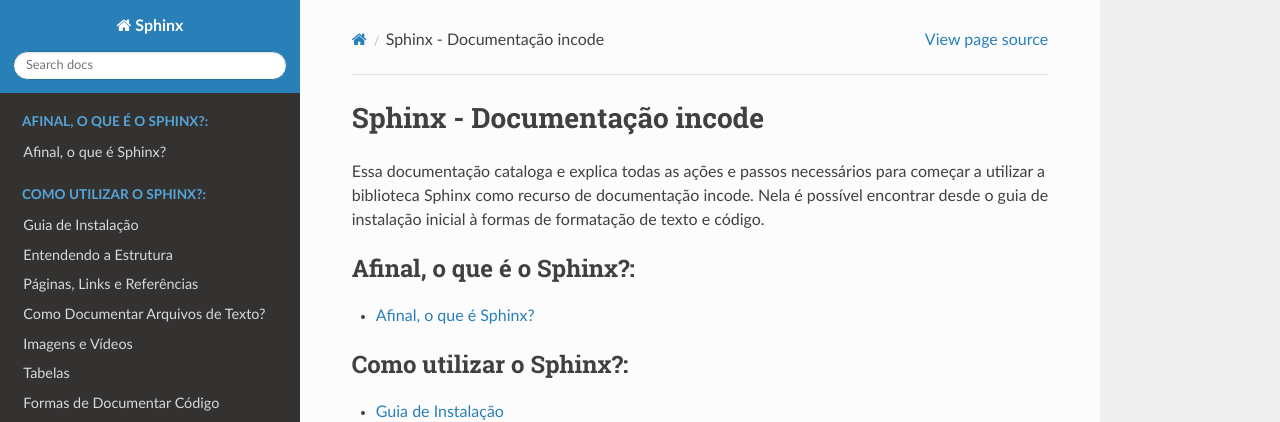
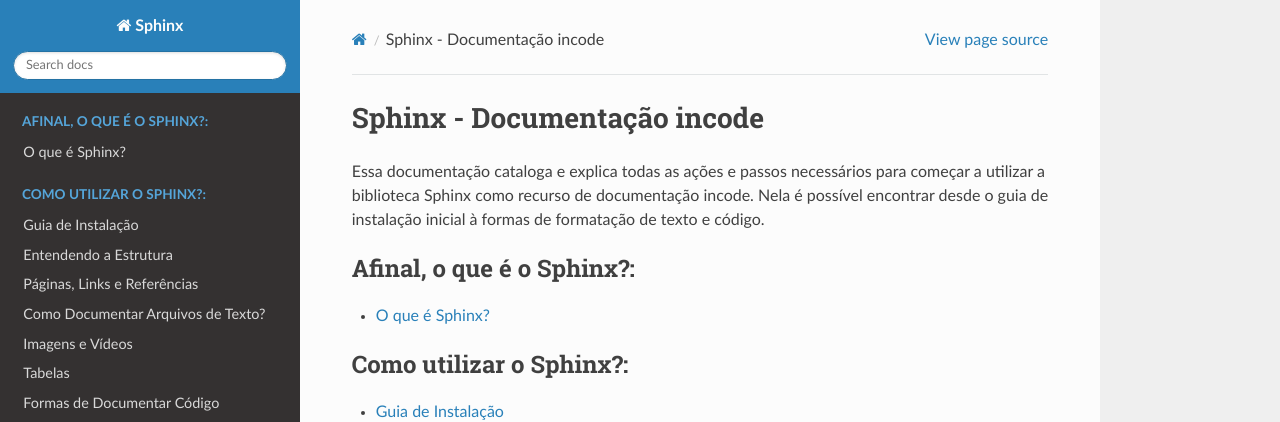
Before and after one commit to gustavo-dopcke-ey/Juliana-Melo-EY.github.io, a Sphinx documentation site: the page built from Sphinx/source/index.rst, in a window 1280 px wide. Shown: the top 422 px of the page. Built offline with Sphinx 7.4.7 and the Read the Docs theme 2.0.0, drawn with Linux system fonts in a browser that asks for light colours.

Commit message:
Update afinal o que é o sphinx.rst

```diff
--- a/Sphinx/source/afinal o que é o sphinx.rst
+++ b/Sphinx/source/afinal o que é o sphinx.rst
@@ -1,11 +1,11 @@
 =======================
-Afinal, o que é Sphinx?
+O que é Sphinx?
 =======================
 
 .. _afinal o que é o sphinx:
 
 
-Sphinx é uma biblioteca de código aberto que viabiliza a criação de documentações técnicas, de forma precisa e elegante, transformando a documentação de projetos mais simples e intuitiva, tanto para o criador quanto para o usuário. Ela é escrita em Python e totalmente configurável, permitindo ao usuário a personalização da aparência e do comportamento da documentação gerada.
+Sphinx é uma biblioteca de código aberto que viabiliza a criação de documentações técnicas de forma precisa e elegante, transformando a documentação de projetos mais simples e intuitiva, tanto para o criador quanto para o usuário. Ela é escrita em Python e totalmente configurável, permitindo ao usuário a personalização da aparência e do comportamento da documentação gerada.
 
 Na imagem a seguir é possível observar a documentação da biblioteca Pandas, feita com Sphinx.
 
```
Also changed, not shown: other parts of Sphinx/source/afinal o que é o sphinx.rst (+1 -1 lines).
